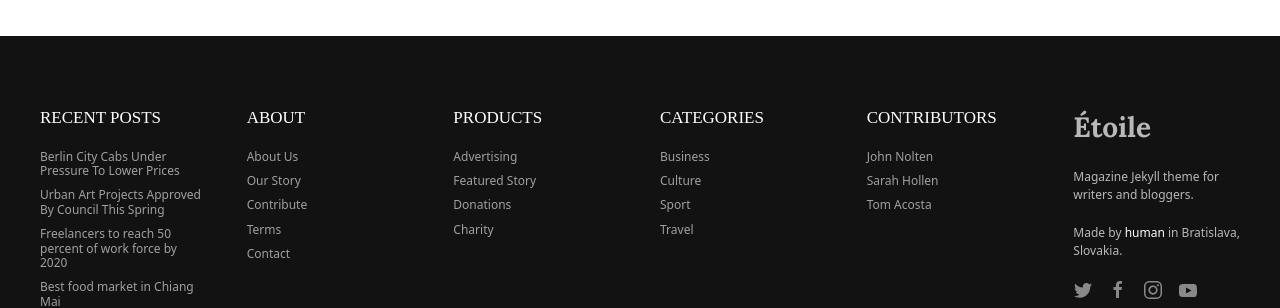
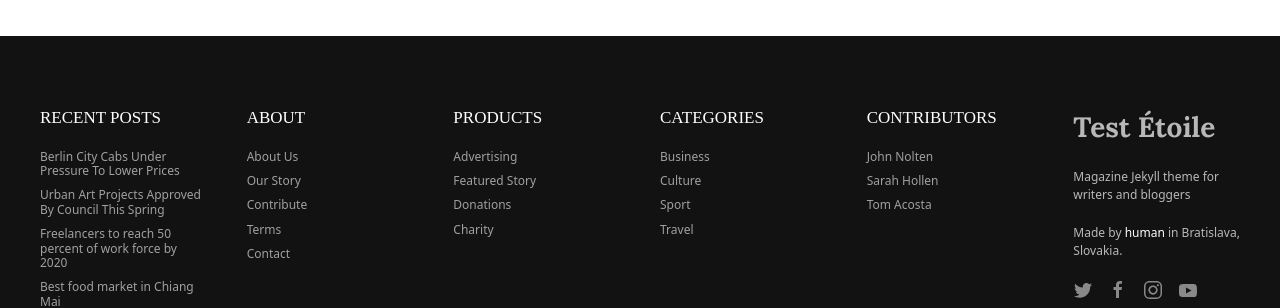
Before and after one commit to CodeKristi/Test-Etoile, a Jekyll site: the page built from index.md, in a window 1280 px wide and 900 px high, scrolled down 4401 px. Shown: the part 521-829 px from the top of the window. Built offline with Jekyll 4.4.1, drawn with Linux system fonts in a browser that asks for light colours; some web fonts are replaced.

Commit message:
Add site URL (config.yml)

```diff
--- a/_config.yml
+++ b/_config.yml
@@ -5,10 +5,10 @@
 # If you change this file, please restart the server process.
 
 # Site settings
-title:              Étoile
-description:        Magazine Jekyll theme for writers and bloggers.
-url:                # Site base hostname & protocol, e.g. http://example.com
-baseurl:            "" # Site subpath, e.g. /blog
+title:              Test Étoile
+description:        Magazine Jekyll theme for writers and bloggers
+url:                https://codekristi.github.io # Site base hostname & protocol, e.g. http://example.com
+baseurl:            "/Test-Etoile" # Site subpath, e.g. /blog
 logo_image:
   dark:             # Dark logo e.g logo-dark.svg upload to /uploads/ folder, used in header, mobile navigation and page sidebar About widget
   light:            # Light logo e.g. logo-light.svg upload to /uploads/ folder, used in footer About widget
```
